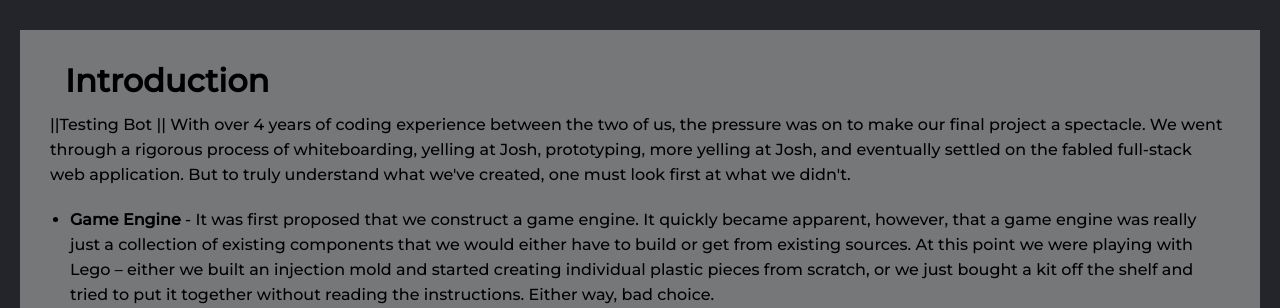
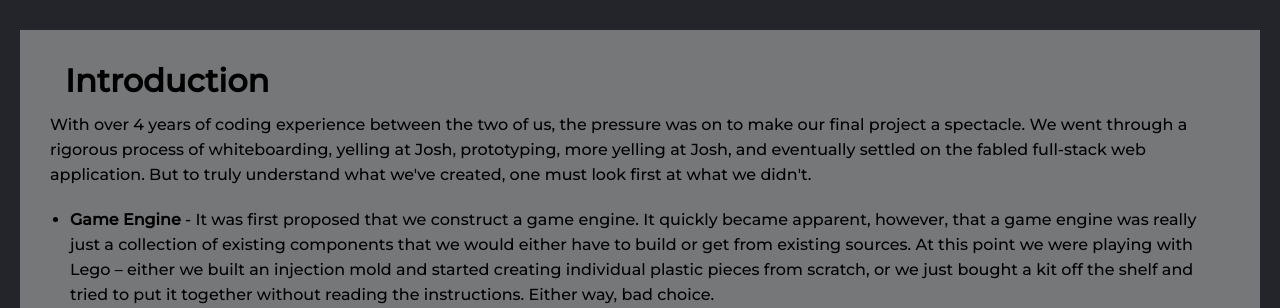
Before and after one commit to Taggagii/Web-Application, a Flask app: page /about/ in a window 1280 px wide. Shown: the part 54-362 px from the top of the page. Run offline with Flask 2, Linux system fonts and the light colour scheme.

Commit message:
fixing testing changes

```diff
--- a/templates/about.html
+++ b/templates/about.html
@@ -6,7 +6,7 @@
     <div class="aboutSection">
     <h1 class="aboutHeader">Introduction</h1>
     <p class="aboutBody">
-        ||Testing Bot || With over 4 years of coding experience between the two of us, the pressure was on to make our final project a
+        With over 4 years of coding experience between the two of us, the pressure was on to make our final project a
         spectacle. We went through a rigorous process of whiteboarding, yelling at Josh, prototyping, more yelling at
         Josh, and eventually settled on the fabled full-stack web application. But to truly understand what we've
         created, one must look first at what we didn't.</p>
```
